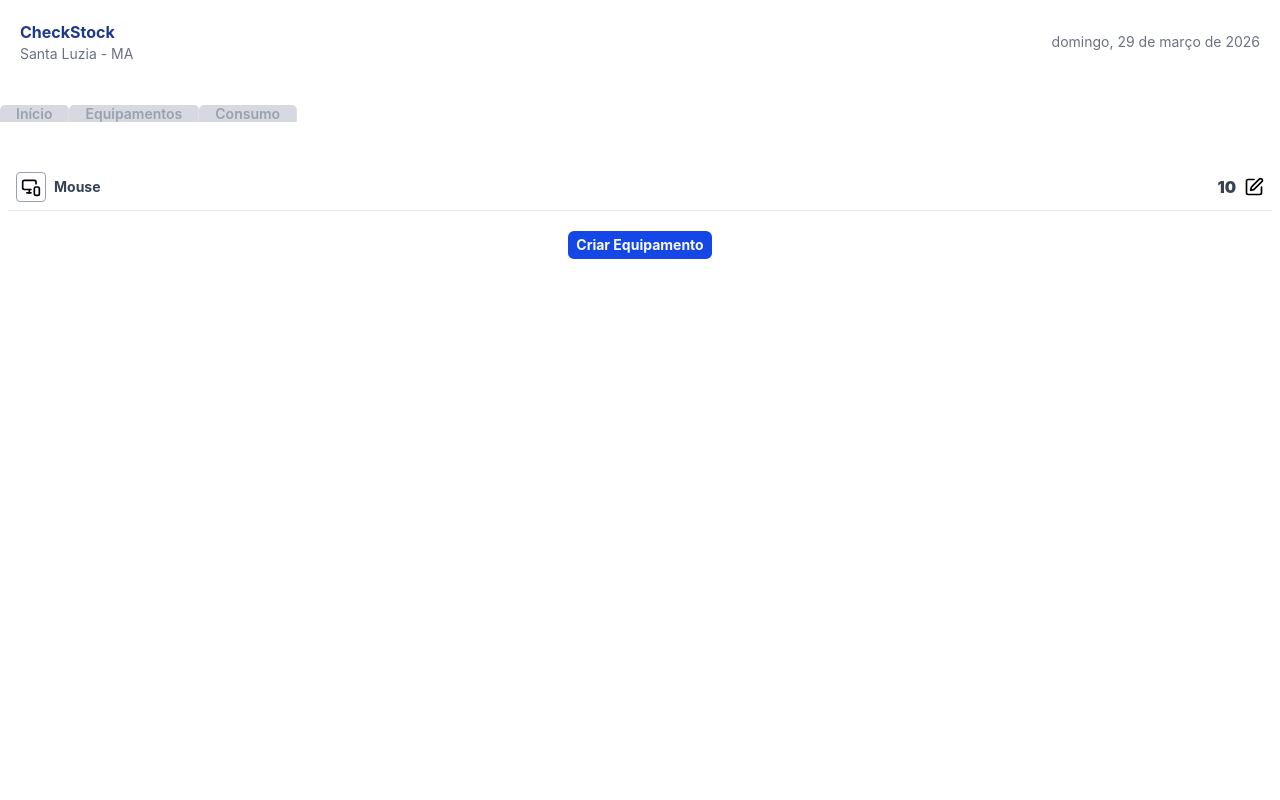
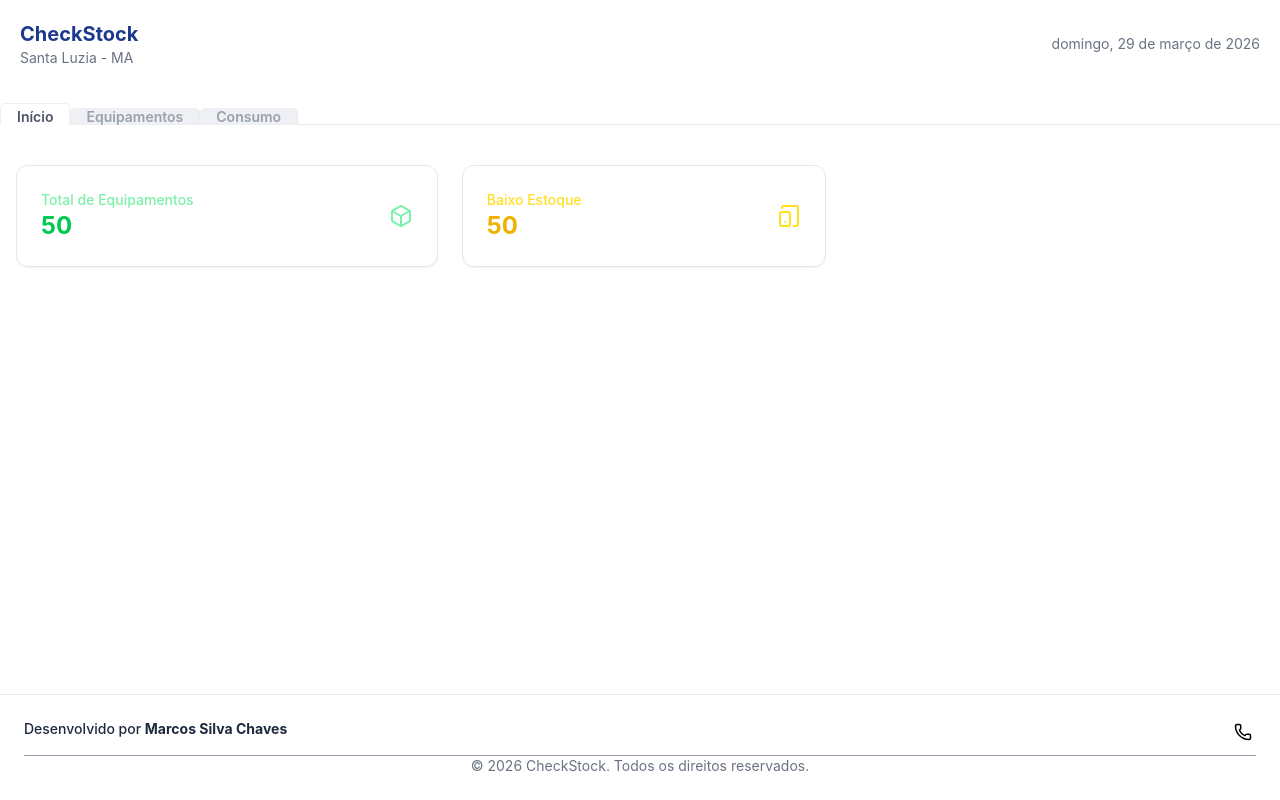
Before and after one commit to MarcosSC00/checkstock, a React (Vite) app: page /app/home in a window 1280 px wide. Built offline with nearby package versions, Linux system fonts and the light colour scheme; no server answers.

Commit message:
atualizações no layout

```diff
--- /dev/null
+++ b/src/components/card.tsx
@@ -0,0 +1,23 @@
+import type { ReactNode } from "react";
+
+interface CardProps {
+  children?: ReactNode;
+  title?: string | ReactNode;
+  subtitle?: string | ReactNode;
+}
+
+export function Card({ children, title, subtitle }: CardProps) {
+  return (
+    <div className="bg-white rounded-xl shadow-xs border border-gray-200">
+      {(title || subtitle) && (
+        <div className="px-6 py-4 border-b border-gray-200">
+          {title && (
+            <h3 className="text-lg font-semibold text-gray-900">{title}</h3>
+          )}
+          {subtitle && <p className="text-sm text-gray-600 mt-1">{subtitle}</p>}
+        </div>
+      )}
+      <div className="p-6">{children}</div>
+    </div>
+  );
+}
--- /dev/null
+++ b/src/components/footer.tsx
@@ -0,0 +1,40 @@
+import { PhoneIcon } from "lucide-react";
+
+export function Footer() {
+  return (
+    <footer className="bg-white border-t border-gray-200">
+      <div className="max-w-360 mx-auto px-6 py-6">
+        <div
+          className="flex flex-col md:flex-row items-start
+        md:items-center md:justify-between gap-4"
+        >
+          <div className="w-full flex justify-between">
+            <h3
+              className="text-slate-800 font-medium mb-4
+            text-sm md:text-md"
+            >
+              Desenvolvido por{" "}
+              <span className="font-bold">Marcos Silva Chaves</span>
+            </h3>
+            <a href="#">
+              <div
+                className="hover:-translate-y-1.5 transition p-1 rounded-full
+                    hover:bg-blue-900 hover:text-gray-200"
+              >
+                <PhoneIcon size={18} />
+              </div>
+            </a>
+          </div>
+        </div>
+
+        {/* Linha inferior */}
+        <div
+          className="border-t border-gray-400 text-center
+        text-xs md:text-sm text-gray-500"
+        >
+          © {new Date().getFullYear()} CheckStock. Todos os direitos reservados.
+        </div>
+      </div>
+    </footer>
+  );
+}
--- a/src/components/layout.tsx
+++ b/src/components/layout.tsx
@@ -1,13 +1,14 @@
 import { Outlet } from "react-router-dom";
 import { Navigation } from "./navigation";
+import { Footer } from "./footer";
 
 export function Layout() {
   return (
-    <div>
+    <div className="min-h-screen flex flex-col justify-between">
       <header>
         <div className="flex items-center justify-between p-5">
           <div className="text-left gap-2">
-            <h2 className="font-bold text-blue-900">CheckStock</h2>
+            <h2 className="font-bold text-blue-900 text-xl">CheckStock</h2>
             <h4 className="text-sm text-gray-500">Santa Luzia - MA</h4>
           </div>
           <div className="text-right">
@@ -24,11 +25,12 @@ export function Layout() {
         <Navigation />
       </header>
 
-      <main>
-        <div className="px-2">
+      <main className="flex-1 max-w-360 w-full">
+        <div className="px-4 mb-10">
           <Outlet />
         </div>
       </main>
+      <Footer />
     </div>
   );
 }
--- a/src/components/navigation.tsx
+++ b/src/components/navigation.tsx
@@ -3,48 +3,49 @@ import { NavLink } from "react-router-dom";
 export function Navigation() {
   return (
     <div className="w-full bg-white pt-5">
-      <nav>
+      <nav className="flex">
         <ul
           className="flex items-start text-right text-sm
-        font-semibold text-gray-400"
+        font-semibold text-gray-400 [line-height:normal]"
         >
           <li>
             <NavLink
-              to="/"
+              to="/app/home"
               className={({
                 isActive,
-              }) => `cursor-pointer transition-colors hover:text-gray-600
-              rounded-[5px_5px_0px_0px] border-r border-gray-200/60 bg-gray-400/40 px-4
-              ${isActive ? "text-gray-600 bg-white border-x border-t border-gray-100" : ""}`}
+              }) => `cursor-pointer transition-all hover:text-gray-500
+              rounded-[5px_5px_0px_0px] border-r border-gray-200/60 bg-gray-200/60 px-4
+              ${isActive ? "text-gray-600 bg-white border-x border-t border-gray-100 pt-1" : ""}`}
             >
               Início
             </NavLink>
           </li>
           <li>
             <NavLink
-              to="/"
+              to="/app/equipaments"
               className={({
                 isActive,
-              }) => `cursor-pointer transition-colors hover:text-gray-600
-              rounded-[5px_5px_0px_0px] border-r border-gray-200/60 bg-gray-400/40 px-4
-              ${isActive ? "text-gray-600 bg-white border-x border-t border-gray-100" : ""}`}
+              }) => `cursor-pointer transition-colors hover:text-gray-500
+              rounded-[5px_5px_0px_0px] border-r border-gray-200/60 bg-gray-200/60 px-4
+              ${isActive ? "text-gray-600 bg-white border-x border-t border-gray-100 pt-1" : ""}`}
             >
               Equipamentos
             </NavLink>
           </li>
           <li>
             <NavLink
-              to="/"
+              to="/app/consumption"
               className={({
                 isActive,
-              }) => `cursor-pointer transition-colors hover:text-gray-600
-              rounded-[5px_5px_0px_0px] border-r border-gray-200/60 bg-gray-400/40 px-4
+              }) => `cursor-pointer transition-colors hover:text-gray-500
+              rounded-[5px_5px_0px_0px] border-r border-gray-200/60 bg-gray-200/60 px-4
               ${isActive ? "text-gray-600 bg-white border-x border-t border-gray-100" : ""}`}
             >
               Consumo
             </NavLink>
           </li>
         </ul>
+        <div className="w-full border-b border-gray-200 items-end" />
       </nav>
     </div>
   );
--- /dev/null
+++ b/src/pages/Consumption.tsx
@@ -0,0 +1,47 @@
+import { CalendarDaysIcon, MonitorSmartphone, Search } from "lucide-react";
+import { Card } from "../components/card";
+
+export function Consumption() {
+  return (
+    <div className="w-full">
+      <div
+        className="flex items-center border border-gray-200
+        rounded-md w-fit justify-self-end mt-8"
+      >
+        <input
+          type="text"
+          placeholder="pesquisar..."
+          className="pl-1 text-sm text-gray-600"
+        />
+        <Search className="p-1 bg-blue-700 text-gray-50 rounded-e-md" />
+      </div>
+      <div
+        className="grid grid-cols-1 md:grid-cols-3
+      lg:grid-cols-[auto_auto_auto_auto] gap-6 mt-10"
+      >
+        <Card>
+          <div className="w-full flex items-center justify-between">
+            <div className="w-full">
+              <div className="flex justify-between items-center">
+                <p className="text-gray-700 text-md font-bold mb-2">Nome</p>
+                <MonitorSmartphone
+                  width={30}
+                  height={30}
+                  className="p-1 bg-blue-600 text-gray-50 rounded-full"
+                />
+              </div>
+            </div>
+          </div>
+          <div className="w-full flex justify-end">
+            <button
+              className="text-xs uppercase font-semibold px-2 py-1
+          bg-blue-700 rounded-sm text-gray-50 mt-5 hover:bg-blue-800"
+            >
+              atualizar uso
+            </button>
+          </div>
+        </Card>
+      </div>
+    </div>
+  );
+}
--- a/src/pages/Dashboard.tsx
+++ b/src/pages/Dashboard.tsx
@@ -1,60 +1,36 @@
-import { useState } from "react";
-import { Modal } from "../components/modal";
-import { CreateEquipament } from "../components/forms/createEquipament";
-import * as Dialog from "@radix-ui/react-dialog";
-import { EquipamentCard } from "../components/equipamentCard";
+import { Box, TabletSmartphone } from "lucide-react";
+import { Card } from "../components/card";
 
 export function Dashboard() {
-  const [isSubmiting, setIsSubmiting] = useState<boolean>(false);
-  const [openModal, setOpenModal] = useState<boolean>(false);
   return (
-    <div>
-      <div className="flex flex-col items-center mt-10">
-        <EquipamentCard name="mouse" created_at="29/032026" quantity={10} />
-        <button
-          onClick={() => setOpenModal(true)}
-          className="px-2 py-1 bg-blue-700 rounded-md
-        text-gray-50 font-bold justify-self-auto w-fit
-        mt-5 hover:bg-blue-800 transition-all duration-150
-        text-sm"
-        >
-          Criar Equipamento
-        </button>
+    <div className="mt-10">
+      <div
+        className="grid grid-cols-1 md:grid-cols-2
+      lg:grid-cols-[auto_auto_auto_auto] gap-6"
+      >
+        <Card>
+          <div className="flex items-center justify-between">
+            <div>
+              <p className="text-green-300 text-sm font-medium">
+                Total de Equipamentos
+              </p>
+              <p className="text-2xl font-bold text-green-500">50</p>
+            </div>
+            <Box className="w-6 h-6 text-green-300" />
+          </div>
+        </Card>
+        <Card>
+          <div className="flex items-center justify-between">
+            <div>
+              <p className="text-yellow-300 text-sm font-medium">
+                Baixo Estoque
+              </p>
+              <p className="text-2xl font-bold text-yellow-500">50</p>
+            </div>
+            <TabletSmartphone className="w-6 h-6 text-yellow-300" />
+          </div>
+        </Card>
       </div>
-      <Modal
-        tiltle="Cadastro de Cliente"
-        open={openModal}
-        setOpen={setOpenModal}
-        trigger={<></>}
-      >
-        <CreateEquipament
-          onLoading={setIsSubmiting}
-          openModal={() => setOpenModal(false)}
-        >
-          <div className="flex justify-end gap-2 mt-5">
-            <Dialog.Close
-              className="p-1 border border-gray-300 rounded-md text-[#031D3B] font-semibold
-               hover:bg-gray-200 transition-colors duration-150
-               hover:cursor-pointer text-sm"
-            >
-              CANCELAR
-            </Dialog.Close>
-            <button
-              type="submit"
-              disabled={isSubmiting}
-              className={`p-1 ${
-                isSubmiting
-                  ? "bg-[#85a0bf] hover:cursor-none border-[#85a0bf]"
-                  : "bg-[#031D3B]  hover:bg-[#020F1F]"
-              } border border-[#031D3B] rounded-md text-gray-50 font-semibold
-              transition-colors duration-150
-               hover:cursor-pointer text-sm`}
-            >
-              {isSubmiting ? "SALVANDO..." : "SALVAR"}
-            </button>
-          </div>
-        </CreateEquipament>
-      </Modal>
     </div>
   );
 }
```
Also changed, not shown: routes.tsx (+10 -0 lines), src/pages/Equipaments.tsx (added, +80 -0 lines).
